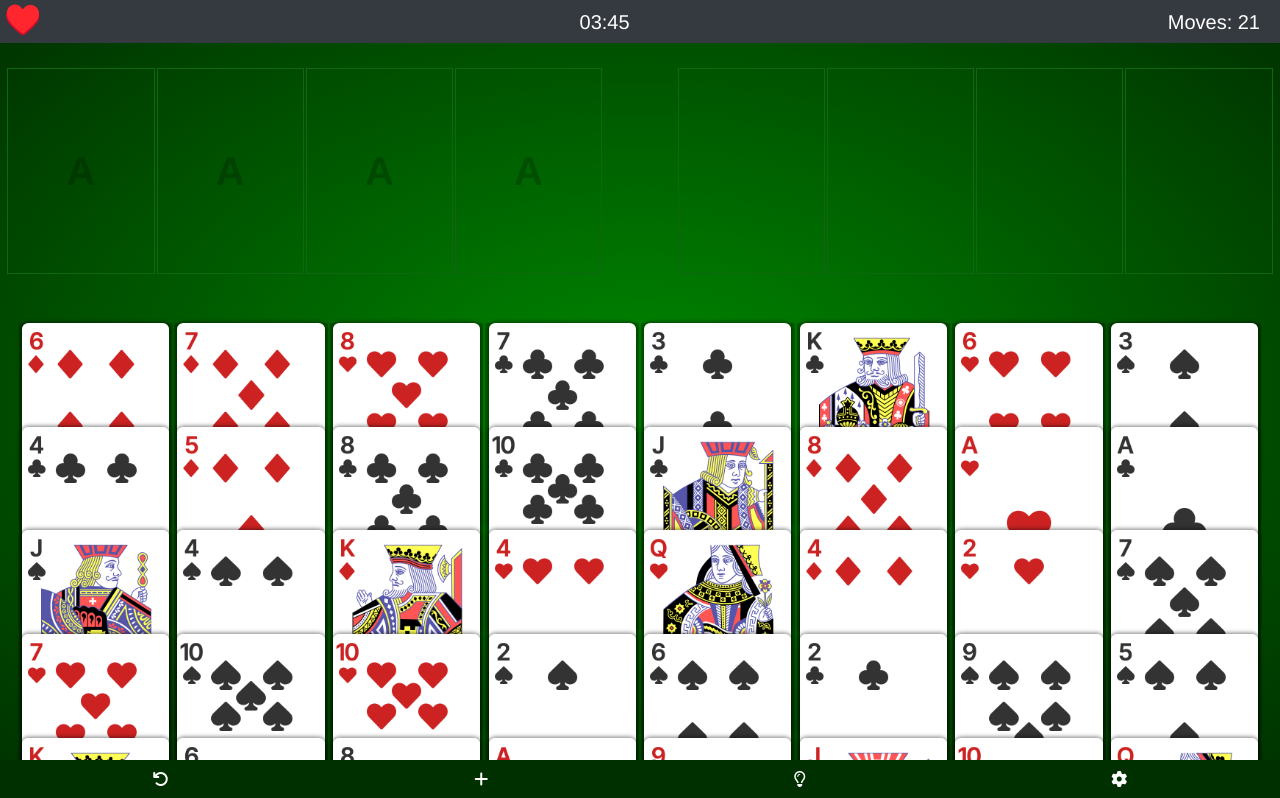
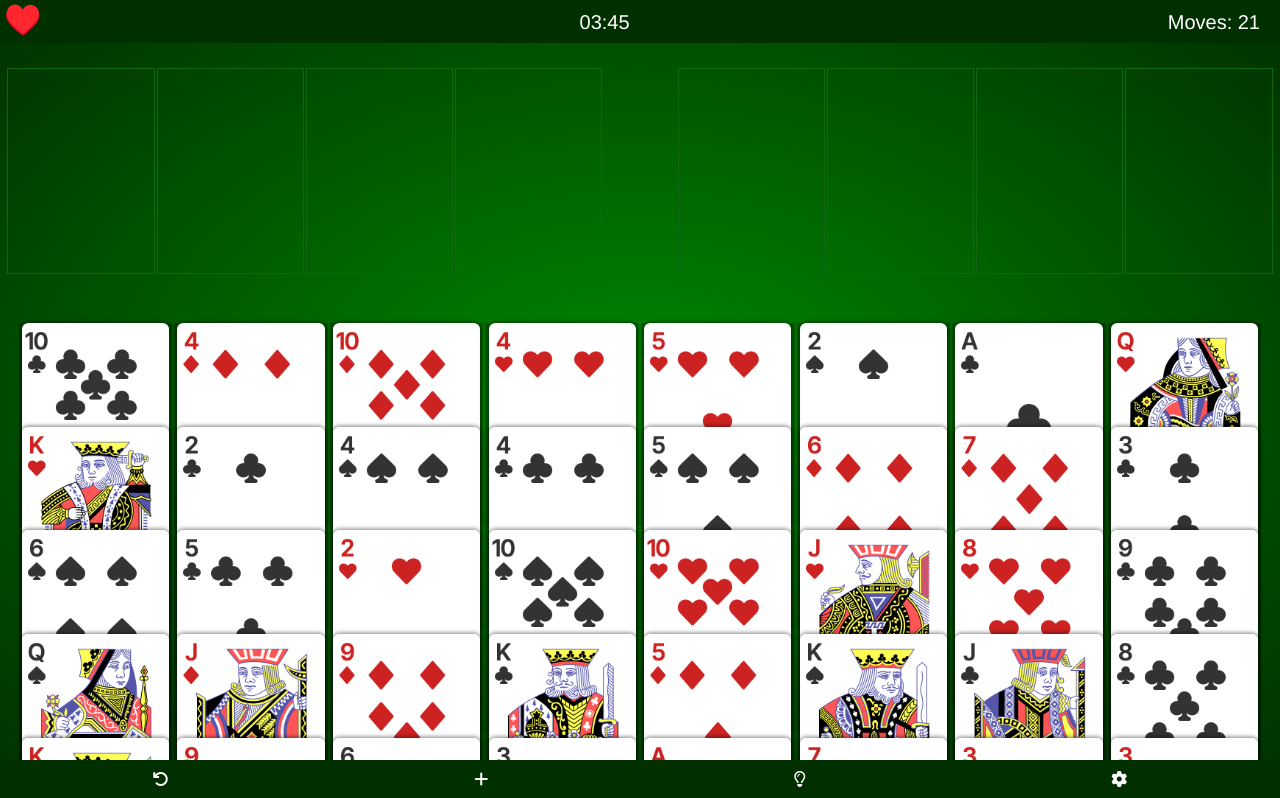
Before and after one commit to jkt3000/freecell-svelte, a Svelte app: page / in a window 1280 px wide. Shown: the top 798 px of the page. Built offline with nearby package versions, Linux system fonts and the light colour scheme.

Commit message:
ability to move cards from tableau to homecells properly.

```diff
--- a/public/global.css
+++ b/public/global.css
@@ -13,3 +13,10 @@ body {
   touch-action: none;
   user-select: none;
 }
+.drop-active {
+  border:  1px solid red !important;
+}
+
+.bg-dark {
+  background: rgba(0,48,0,1) !important;
+}
--- a/public/index.html
+++ b/public/index.html
@@ -9,14 +9,14 @@
     <meta name="apple-mobile-web-app-status-bar-style" content="black-translucent">
 
     <!-- Place favicon.ico in the root directory -->
-    <link rel="apple-touch-icon" href="/images/aS.png">
-    <script src="https://kit.fontawesome.com/3799fd6eb4.js" crossorigin="anonymous"></script>
+    <link rel="apple-touch-icon" href="/favicon.ico">
     <link rel="stylesheet" href="https://stackpath.bootstrapcdn.com/bootstrap/4.1.3/css/bootstrap.min.css">
     <link rel='stylesheet' href='/global.css'>
     <link rel='stylesheet' href='/build/bundle.css'>
+
+    <script src="https://kit.fontawesome.com/3799fd6eb4.js" crossorigin="anonymous"></script>
     <script defer src='/build/bundle.js'></script>
   </head>
-
   <body>
     <!-- game goes here -->
   </body>
--- a/src/App.svelte
+++ b/src/App.svelte
@@ -1,15 +1,32 @@
-<script context="module">
+<script>
 	import interact from "interactjs";
-</script>
-<script>
-	import { onMount } from 'svelte';
+	import {onMount} from 'svelte';
+
 	import FooterBar from './footer.svelte';
 	import HeaderBar from './header.svelte';
-	import Card from './card.svelte';
-	import {Deck} from './deck.js';
+	import Tableau from './tableau.svelte';
+	import HomeCell from './homecell.svelte';
+	import FreeCell from './freecell.svelte';
+
+	import {homecells, freecells, tableaus} from './stores.js';
+	import Deck from './deck.js';
+	import PlayingCard from './playing_card.js';
+
+
+	// subscribe to changing cells/tableaus
+  let home_cells, free_cells, tableau_cards;
+  const unsub_homecells = homecells.subscribe(value => {
+  	home_cells = value;
+  });
+	const unsub_freecells = freecells.subscribe(value => {
+  	free_cells = value;
+  });
+	const unsub_tab = tableaus.subscribe(value => {
+  	tableau_cards = value;
+  });
 
 	let gameOpts = {
-		gameId: 123,
+		gameId: 136363,
 		settings: {
 			sound: true,
 			animation: true,
@@ -18,13 +35,11 @@
 			autoComplete: true
 		}
 	};
+  let deck  = new Deck(gameOpts.gameId);
+	tableau_cards = deck.toTableau();
 
-	let deck = new Deck(gameOpts.gameId);
-	let cards = deck.toTableau();
 
   onMount(() => {
-		const position = { x: 0, y: 0 }
-
 		//
 		// drag action listeners
 		//
@@ -32,28 +47,21 @@
 		  listeners: {
 		    start (event) {
 		    	console.log(event.type, event.target.id);
-		    	// if parent card is selected, make sure to drag all cards from
-		    	// parent -> child
-
 		    },
 		    move (event) {
-		    	let target = event.target,
-		    			x = (parseFloat(target.getAttribute('data-x')) || 0) + event.dx,
-		    			y = (parseFloat(target.getAttribute('data-y')) || 0) + event.dy;
-
+		    	let target = event.target;
+					let x = (parseFloat(target.getAttribute('data-x')) || 0) + event.dx;
+					let y = (parseFloat(target.getAttribute('data-y')) || 0) + event.dy;
 		      target.style.transform = `translate(${x}px, ${y}px)`;
 		      target.setAttribute('data-x',x);
 		      target.setAttribute('data-y',y);
-
 		    },
 		    end (event) {
 		    	let target = event.target;
-		    	// check if dropped over valid spot
-		    		// if ok to leave there, update columns/cells
-		    		// if not ok, revert back to original spot
-
-		    	// move back to original spot
-		    	target.removeAttribute("style")
+		    	target.removeAttribute("data-y");
+		    	target.removeAttribute("data-x");
+		    	target.removeAttribute("style");
+		    	console.log(event.type, event.target.id);
 		    }
 		  }
 		});
@@ -62,25 +70,68 @@
 		//
 		// drop zone listeners
 		//
-		interact('.dropzone').dropzone({
+
+		interact('.homecell').dropzone({
 			accept: '.draggable',
-			dropactivate (event) {
+			ondragenter (event) {
+				let zone = event.target;
+				if (zone.childElementCount == 0) {
+			    zone.classList.add('drop-active');
+				}
+			},
+			ondragleave (event) {
+				event.target.classList.remove('drop-active');
+			},
+			ondrop (event) {
+				event.target.classList.remove('drop-active');
+
 				let card = event.relatedTarget;
+				let tCard = new PlayingCard(card.id);
 				let zone = event.target;
-				console.log("drop zone activated", zone.id);
-				console.log("card is ", card.id);
+				console.log(home_cells[zone.dataset.index]);
+				// if empty, only an A
+				if (home_cells[zone.dataset.index].length == 0) {
+					if (tCard.rank != 'A') {
+						console.error("not an A ", tCard)
+						return;
+					}
+				} else {
+					let cCard_id = home_cells[zone.dataset.index][home_cells[zone.dataset.index].length -1]
+					let cCard = new PlayingCard(cCard_id);
+					console.log(tCard.rank_val, cCard.rank_val)
+					if ((tCard.suit != cCard.suit) || (tCard.rank_val != (cCard.rank_val + 1))) {
+						console.error("Not valid card", tCard, cCard);
+						return;
+					}
+				}
+
+				// ok to add
+				home_cells[zone.dataset.index] = home_cells[zone.dataset.index].concat([card.id]);
+				let list = tableau_cards[card.parentNode.dataset.index];
+				let updated_list = list.filter(e => e !== card.id);
+				tableau_cards[card.parentNode.dataset.index] = updated_list;
+			}
+		});
+
+
+		interact('.freecell').dropzone({
+			accept: '.draggable',
+			ondragenter (event) {
+				let zone = event.target;
+				if (zone.childElementCount == 0) {
+			    zone.classList.add('drop-active');
+				}
+			},
+			ondragleave (event) {
+				event.target.classList.remove('drop-active');
 			},
 			ondrop (event) {
 				let card = event.relatedTarget;
 				let zone = event.target;
-
-				console.log("drop zone dropped", zone.id);
-				console.log("card is ", card.id);
+				event.target.classList.remove('drop-active');
+				zone.appendChild(card);
 			}
-
-
 		});
-
 	});
 </script>
 
@@ -88,27 +139,21 @@
 <main>
 	<div class='container-fluid'>
     <div class='row'>
-      <div class='col-6 foundation-frame' id='home-cells'>
-        <div class='cell dropzone' id='homecell-1'><span>A</span></div>
-        <div class='cell dropzone' id='homecell-2'><span>A</span></div>
-        <div class='cell dropzone' id='homecell-3'><span>A</span></div>
-        <div class='cell dropzone' id='homecell-4'><span>A</span></div>
+      <div class='col-6 cellbox' id='home-cells'>
+      	{#each home_cells as cards, index}
+	      	<HomeCell cards={cards} index={index} />
+        {/each}
       </div>
-      <div class='col-6 freecell-frame' id='free-cells'>
-        <div class='cell dropzone' id='freecell-1'></div>
-        <div class='cell dropzone' id='freecell-2'></div>
-        <div class='cell dropzone' id='freecell-3'></div>
-        <div class='cell dropzone' id='freecell-4'></div>
+      <div class='col-6 cellbox' id='free-cells'>
+      	{#each free_cells as cards, index}
+	      	<FreeCell cards={cards} index={index} />
+        {/each}
       </div>
     </div>
     <div class='row'>
 			<div class='col-12 tableau-frame'>
-				{#each cards as column, index}
-					<div class='tableau' id="tableau-{index}">
-						{#each column as card}
-				  		<Card id={card}/>
-				  	{/each}
-					</div>
+				{#each tableau_cards as column, index}
+					<Tableau cards={column} index={index} />
 				{/each}
 			</div>
     </div>
@@ -118,22 +163,14 @@
 
 
 <style type="text/scss">
-	/* card is 400px x 560px */
-	.playing-card {
-	  margin:0; padding:0;
-	  width: 11.5vw;
-	  height: 16.1vw;  // 11.5 * 1.4
-	  border-radius: 0.5vw;
-	  box-shadow: 0px 0px 4px 1px rgba(0,0,0,0.5);
-	  &.faded {
-	    opacity: 0.1;
-	  }
-	  &.active {
-	    box-shadow: 0px 0px 2vw 1vw rgba(255,255,0,0.5);
+:global(.cell) {
+	:global(.playing-card) {
+		position:absolute !important;
+		top:0; left:0;
 	}
 }
 
-	.freecell-frame, .foundation-frame {
+.cellbox {
   margin:0;
   padding: 0 0.5vw;
   width: 50%;
@@ -142,34 +179,14 @@
   align-items: center;
   flex-flow: row nowrap;
   justify-content: space-between;
-	  .cell {
-	    display: flex;
-	    justify-content: center;
-	    align-items: center;
-	    width: 11.5vw;
-	    height: 16.1vw;
-	    background: rbga(255,0,0);
-	    border: 1px solid #161;
-	    margin: 1px;
-	    span {
-	      font-weight: bold;
-	      font-size: 5vh;
-	      color: rgba(0,0,0,0.2);
 }
-	  }
-	  .cell.active {
-	    border: 1px solid #FFF;
-	    background: rbga(255,255,255,0.5);
-	    box-shadow: 0px 0px 2vw 1vw rgba(255,255,0,0.5);
-	  }
-	}
-	.freecell-frame {
+
+#free-cells {
   justify-content: flex-end;
 }
-	.foundation-frame {
+#home-cells {
   justify-content: flex-start;
 }
-
 
 .tableau-frame {
   height: 80vh;
@@ -178,21 +195,5 @@
   flex-flow: row nowrap;
   justify-content: center;
 }
-	.tableau {
-	  background: rgba(0,0,0,0.2);
-	  padding: 0; margin:0;
-	  width: 12vw;
-	  height: 70vh;
-	  margin: 0 1px;
-	  display: flex;
-	  align-items: center;
-	  flex-direction: column;
-	}
 
-	/* draggable stuff */
-
-	.draggable {
-	  touch-action: none;
-	  user-select: none;
-	}
 </style>
--- a/src/card.svelte
+++ b/src/card.svelte
@@ -1,12 +1,12 @@
 <script>
-  export let id = 'Kc';
+  export let id = undefined;
 </script>
-
+{#if (id != undefined)}
 <img src='/images/{id}.png' id={id} class='playing-card draggable'>
+{/if}
 
 <style type="text/scss">
-
-.playing-card {
+:global(.playing-card) {
   margin:0; padding:0;
   width: 11.5vw;
   height: 16.1vw;  // 11.5 * 1.4
--- a/src/deck.js
+++ b/src/deck.js
@@ -19,7 +19,7 @@ const PLAYING_CARDS = {
   suits: ['c', 'd', 'h', 's']
 }
 
-export class Deck {
+export default class Deck {
   // generates a new random deck based on unique game_id
   constructor(seed) {
     this.cards = [];
--- /dev/null
+++ b/src/freecell.svelte
@@ -0,0 +1,29 @@
+<script>
+  import Card from './card.svelte';
+
+  export let cards = [];
+  export let index;
+</script>
+
+<div class='cell freecell' data-index={index}>
+  {#if cards.length != 0}
+    <Card id={card[0]}/>
+  {/if}
+</div>
+
+
+<style type="text/scss">
+.cell {
+  display: block; position:relative;
+  width: 11.5vw;
+  height: 16.1vw;
+  background: rbga(255,0,0);
+  border: 1px solid #161;
+  margin: 1px;
+  span {
+    font-weight: bold;
+    font-size: 5vh;
+    color: rgba(0,0,0,0.2);
+  }
+}
+</style>
--- /dev/null
+++ b/src/homecell.svelte
@@ -0,0 +1,28 @@
+<script>
+  import Card from './card.svelte';
+
+  export let cards = [];
+  export let index;
+</script>
+
+<div class='cell homecell' data-index={index}>
+  {#each cards as card}
+    <Card id={card}/>
+  {/each}
+</div>
+
+<style type="text/scss">
+.cell {
+  display: block; position:relative;
+  width: 11.5vw;
+  height: 16.1vw;
+  background: rbga(255,0,0);
+  border: 1px solid #161;
+  margin: 1px;
+  span {
+    font-weight: bold;
+    font-size: 5vh;
+    color: rgba(0,0,0,0.2);
+  }
+}
+</style>
--- /dev/null
+++ b/src/playing_card.js
@@ -0,0 +1,50 @@
+// Deck
+const PLAYING_CARDS = {
+  values: [
+    "Ac", "Ad", "Ah", "As",
+    "2c", "2d", "2h", "2s",
+    "3c", "3d", "3h", "3s",
+    "4c", "4d", "4h", "4s",
+    "5c", "5d", "5h", "5s",
+    "6c", "6d", "6h", "6s",
+    "7c", "7d", "7h", "7s",
+    "8c", "8d", "8h", "8s",
+    "9c", "9d", "9h", "9s",
+    "Tc", "Td", "Th", "Ts",
+    "Jc", "Jd", "Jh", "Js",
+    "Qc", "Qd", "Qh", "Qs",
+    "Kc", "Kd", "Kh", "Ks"
+  ],
+  ranks: ['A','2','3','4','5','6','7','8','9','T','J','Q','K'],
+  suits: ['c', 'd', 'h', 's']
+}
+export default class PlayingCard {
+
+  constructor(val) {
+    let rank = String(val[0]).toUpperCase();
+    let suit = String(val[1]).toLowerCase();
+    this.rank = rank;
+    this.suit = suit;
+    this.id   = this.rank + this.suit;
+    if ((PLAYING_CARDS.ranks.indexOf(rank) == -1) ||
+       (PLAYING_CARDS.suits.indexOf(suit) == -1)) {
+      console.error(val + " is invalid");
+      alert("Invalid card " + val);
+    }
+  }
+
+  get color() {
+    return (this.suit == 'c' || this.suit == 's') ? 'black' : 'red';
+  }
+  get value() {
+    return PLAYING_CARDS.values.indexOf(this.id);
+  }
+  get rank_val() {
+    return PLAYING_CARDS.ranks.indexOf(this.rank);
+  }
+
+  // return true if card is one lower and different color than
+  validParentfor(card) {
+    return (this.color != card.color) && (this.rank_val == card.rank_val + 1);
+  }
+}
--- /dev/null
+++ b/src/stores.js
@@ -0,0 +1,11 @@
+import { writable } from 'svelte/store';
+
+let cells   = [[], [], [], []];
+let columns = cells.concat(cells);
+
+
+// contents of each column and cell
+
+export const homecells = writable(cells);
+export const freecells = writable(cells);
+export const tableaus  = writable(columns);
--- /dev/null
+++ b/src/tableau.svelte
@@ -0,0 +1,28 @@
+<script>
+
+  import Card from './card.svelte';
+
+  export let cards = [];
+  export let index;
+
+</script>
+
+
+<div class='tableau' data-index={index}>
+  {#each cards as card}
+    <Card id={card}/>
+  {/each}
+</div>
+
+<style type="text/scss">
+  .tableau {
+    background: rgba(0,0,0,0.2);
+    padding: 0; margin:0;
+    width: 12vw;
+    height: 70vh;
+    margin: 0 1px;
+    display: flex;
+    align-items: center;
+    flex-direction: column;
+  }
+</style>
```
Also changed, not shown: src/footer.svelte (+0 -8 lines), src/playing_card_def.js (added, +19 -0 lines), 1 other file (tests, documents, lock files or other folders). Lines whose indentation alone changed are shown as unchanged.
